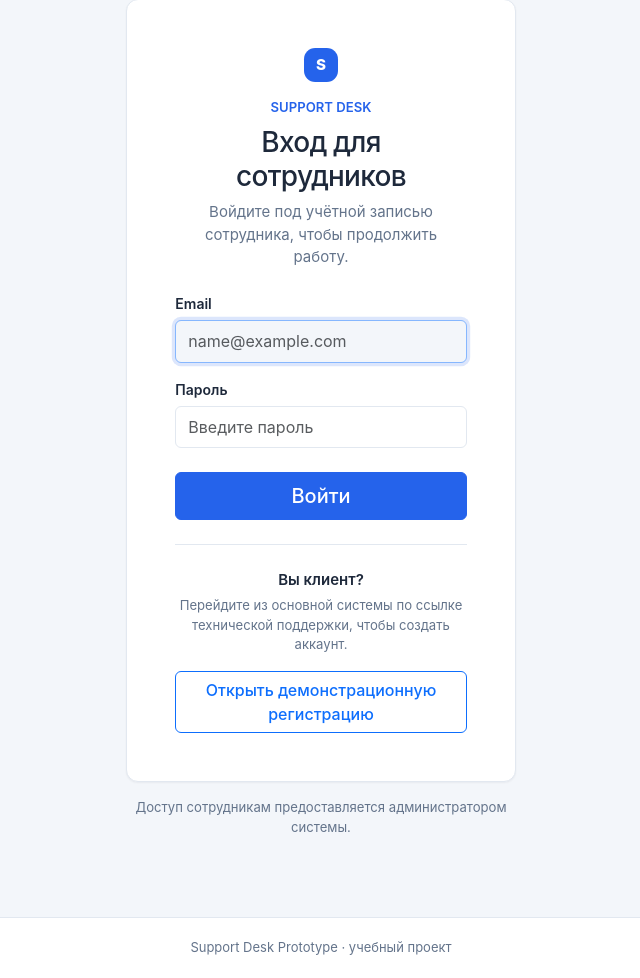
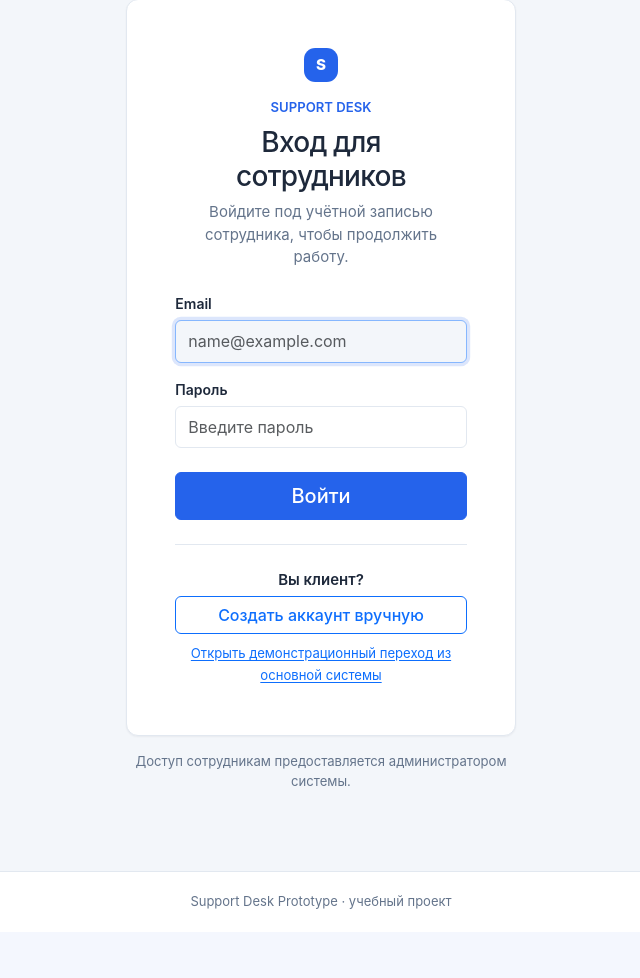
Before and after one commit to v00vaa/tech_support, a Flask app: page /login in a window 1280 px wide. Shown: the part 149-1127 px from the top of the page, without its empty margins (319-959 px from the left). After the commit the page ends 1058 px from the top, so only its background shows below. Run offline with Flask 3, Linux system fonts and the light colour scheme; data comes from the database, SQL or seed files in the repository.

Commit message:
Show manual and demo automatic customer registration links

```diff
--- a/app/templates/auth/login.html
+++ b/app/templates/auth/login.html
@@ -48,18 +48,21 @@
           {{ form.submit(class_="btn btn-primary btn-lg w-100") }}
         </form>
 
+        {% if registration_settings.manual_enabled or registration_settings.automatic_enabled %}
         <div class="border-top mt-4 pt-4 text-center">
           <p class="fw-semibold mb-1">Вы клиент?</p>
-          <p class="text-muted small mb-3">
-            Перейдите из основной системы по ссылке технической поддержки, чтобы создать аккаунт.
-          </p>
-          <a
-            class="btn btn-outline-primary w-100"
-            href="{{ url_for('auth.client_register', external_id='DEMO-1001') }}"
-          >
-            Открыть демонстрационную регистрацию
-          </a>
+          {% if registration_settings.manual_enabled %}
+            <a class="btn btn-outline-primary w-100 mb-2" href="{{ url_for('auth.client_register') }}">
+              Создать аккаунт вручную
+            </a>
+          {% endif %}
+          {% if registration_settings.automatic_enabled %}
+            <a class="small" href="{{ url_for('auth.client_register', token='DEMO-TOKEN-1001') }}">
+              Открыть демонстрационный переход из основной системы
+            </a>
+          {% endif %}
         </div>
+        {% endif %}
       </div>
     </div>
 
```
